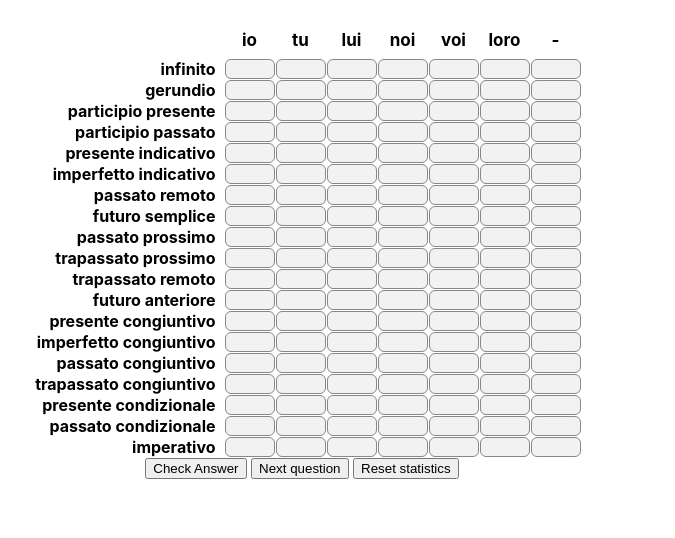
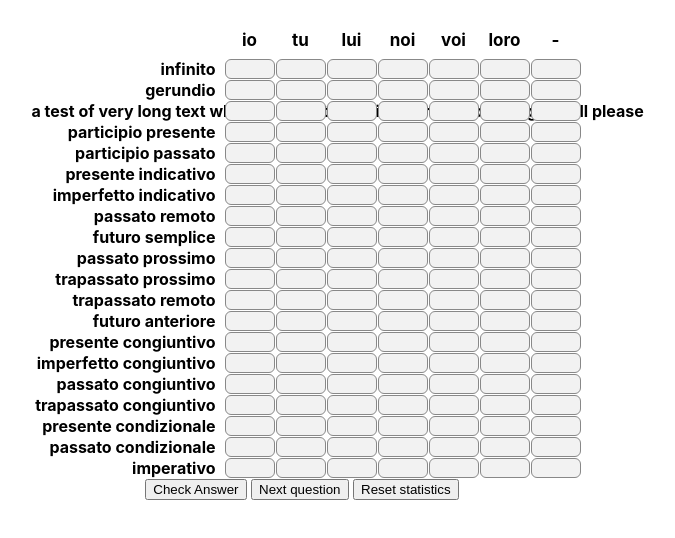
Before and after one commit to verb2938/it-verb, a plain HTML site: page index.html in a window 1280 px wide. Shown: the part 98-636 px from the top of the page, without its empty margins (338-1013 px from the left). Drawn offline with Linux system fonts and the light colour scheme.

Commit message:
Update index.html

```diff
--- a/index.html
+++ b/index.html
@@ -188,6 +188,7 @@ const PERSONS = [
 const tenses = [
     "infinito",
     "gerundio",
+    "a test of very long text which is definitely going to run into the right wall please",
     "participio presente",
     "participio passato",
     "presente indicativo",
```
